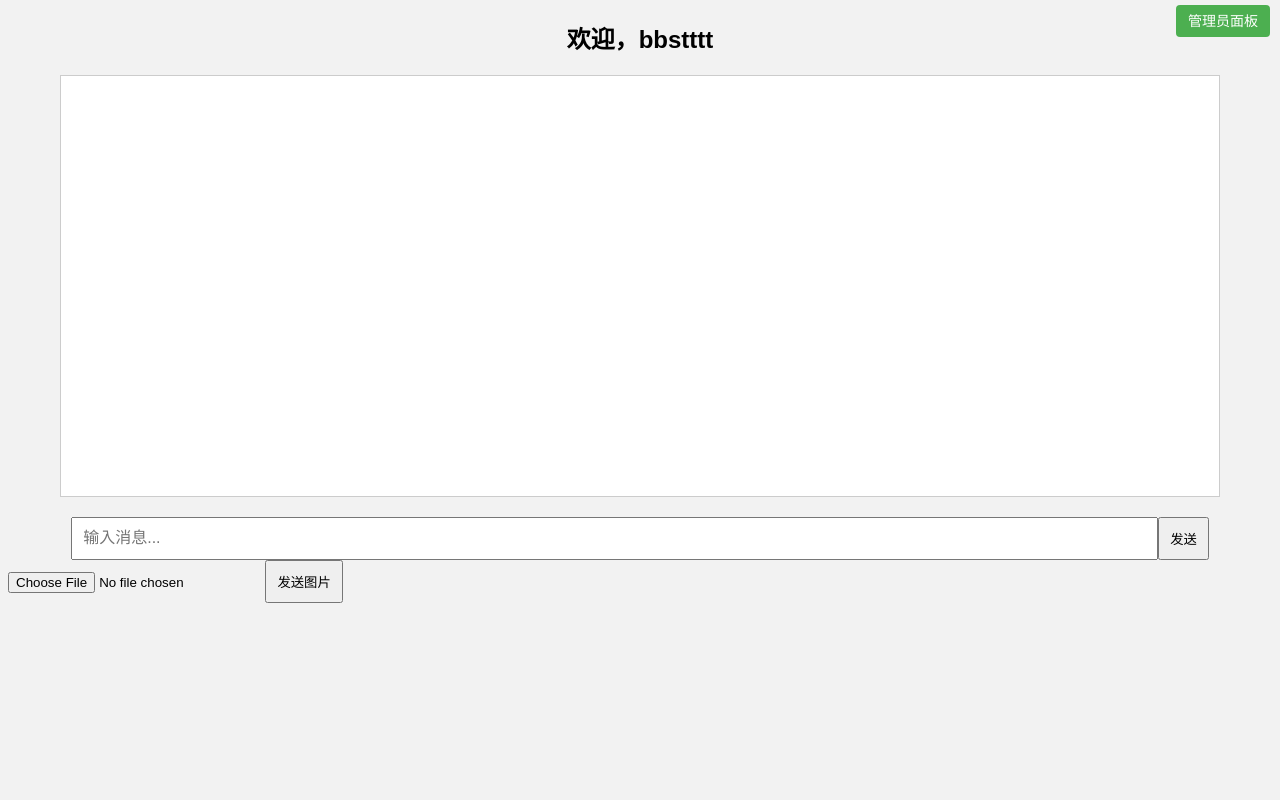
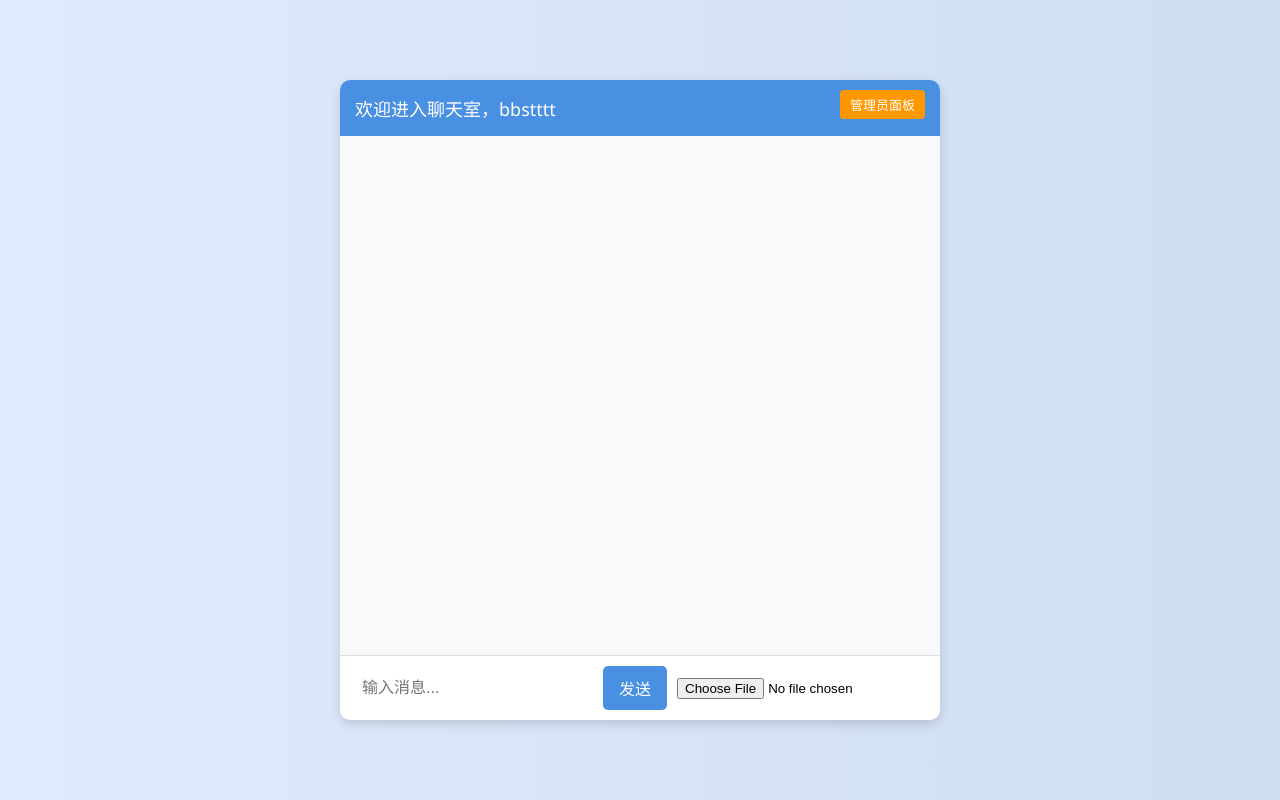
Before and after one commit to DBL-wdfamz/flask-chat-app, a Flask app: page /chat in a window 1280 px wide. Run offline with Flask 3, Linux system fonts and the light colour scheme; a user stored in the database is signed in; some libraries are stand-ins or nearby versions.

Commit message:
Update chat.html

```diff
--- a/templates/chat.html
+++ b/templates/chat.html
@@ -1,94 +1,186 @@
 <!DOCTYPE html>
-<html>
+<html lang="zh">
 <head>
   <meta charset="UTF-8">
   <title>聊天室</title>
-    <script src="https://cdn.socket.io/4.3.2/socket.io.min.js"></script>
+  <script src="https://cdn.socket.io/4.7.2/socket.io.min.js"></script>
   <style>
     body {
-            font-family: Arial;
-            background-color: #f2f2f2;
+      font-family: 'Segoe UI', sans-serif;
+      background: linear-gradient(to right, #e0eafc, #cfdef3);
+      display: flex;
+      justify-content: center;
+      align-items: center;
+      height: 100vh;
+      margin: 0;
     }
-        #chat-box {
+
+    .chat-container {
+      background: white;
       width: 90%;
-            height: 400px;
-            border: 1px solid #ccc;
+      max-width: 600px;
+      height: 80%;
+      box-shadow: 0 4px 12px rgba(0, 0, 0, 0.15);
+      border-radius: 10px;
+      display: flex;
+      flex-direction: column;
+      overflow: hidden;
+      position: relative;
+    }
+
+    .chat-header {
+      background-color: #4a90e2;
+      color: white;
+      padding: 15px;
+      font-size: 18px;
+      position: relative;
+    }
+
+    #chatbox {
+      flex: 1;
+      padding: 10px;
       overflow-y: scroll;
+      background-color: #f7f9fb;
+    }
+
+    .message {
+      margin: 8px 0;
+      padding: 10px 15px;
+      border-radius: 15px;
+      max-width: 75%;
+      clear: both;
+      word-break: break-word;
+    }
+
+    .mine {
+      background-color: #d1eaff;
+      align-self: flex-end;
+      margin-left: auto;
+    }
+
+    .other {
+      background-color: #f1f0f0;
+      align-self: flex-start;
+      margin-right: auto;
+    }
+
+    .chat-input {
+      display: flex;
+      align-items: center;
       padding: 10px;
-            background: #fff;
-            margin: 20px auto;
+      border-top: 1px solid #ddd;
+      gap: 10px;
     }
-        #chat-input {
-            width: 90%;
-            display: flex;
-            margin: 0 auto;
-            margin-top: 10px;
-        }
+
     #message {
       flex: 1;
-            padding: 10px;
+      border: none;
+      padding: 12px;
       font-size: 16px;
+      border-radius: 5px;
+      outline: none;
     }
+
     button {
-            padding: 10px;
+      padding: 10px 16px;
+      border: none;
+      background-color: #4a90e2;
+      color: white;
+      font-size: 16px;
+      border-radius: 5px;
+      cursor: pointer;
     }
-        .message {
-            margin: 5px 0;
+
+    button:hover {
+      background-color: #357ABD;
     }
-        .username {
-            font-weight: bold;
-            margin-right: 5px;
+
+    input[type="file"] {
+      border: none;
     }
-        #upload {
-            margin: 10px auto;
-            display: block;
+
+    /* 管理员按钮样式 */
+    .admin-button {
+      position: absolute;
+      top: 10px;
+      right: 15px;
+      background-color: #ff9800;
+      color: white;
+      padding: 5px 10px;
+      font-size: 13px;
+      border: none;
+      border-radius: 4px;
+      cursor: pointer;
+      text-decoration: none;
+    }
+
+    .admin-button:hover {
+      background-color: #e68900;
     }
   </style>
 </head>
 <body>
-    <h2 style="text-align:center;">欢迎，{{ username }}</h2>
+<div class="chat-container">
+  <div class="chat-header">
+    欢迎进入聊天室，{{ username }}
+    {% if session.get('is_admin') %}
+    <a class="admin-button" href="{{ url_for('admin') }}">管理员面板</a>
+    {% endif %}
+  </div>
 
-    <div id="chat-box"></div>
+  <div id="chatbox"></div>
 
-    <form id="chat-input" onsubmit="sendMessage(); return false;">
-        <input type="text" id="message" placeholder="输入消息...">
-        <button type="submit">发送</button>
-    </form>
-
-    <form id="upload-form" enctype="multipart/form-data" method="POST" action="/upload">
-        <input type="file" name="image" accept="image/*">
-        <button type="submit">发送图片</button>
-    </form>
+  <div class="chat-input">
+    <input type="text" id="message" placeholder="输入消息..." autofocus>
+    <button onclick="sendMessage()">发送</button>
+    <input type="file" id="imageInput" accept="image/*">
+  </div>
+</div>
 
 <script>
   const socket = io();
+  const chatbox = document.getElementById('chatbox');
+  const username = "{{ username }}";
 
   socket.on('receive_message', function(data) {
-            const box = document.getElementById('chat-box');
-            const div = document.createElement('div');
-            div.className = 'message';
-            div.innerHTML = '<span class="username">' + data.username + ':</span> ' + data.message;
-            box.appendChild(div);
-            box.scrollTop = box.scrollHeight;
+    const msg = document.createElement('div');
+    msg.classList.add('message');
+    msg.classList.add(data.username === username ? 'mine' : 'other');
+
+    msg.innerHTML = `<strong>${data.username}:</strong> ` + data.message;
+    chatbox.appendChild(msg);
+    chatbox.scrollTop = chatbox.scrollHeight;
   });
 
   function sendMessage() {
     const input = document.getElementById('message');
-            const message = input.value.trim();
-            if (message) {
-                socket.emit('send_message', { message: message });
+    const msg = input.value.trim();
+    if (msg !== '') {
+      socket.emit('send_message', {message: msg});
       input.value = '';
     }
   }
+
+  document.getElementById('message').addEventListener('keydown', function (e) {
+    if (e.key === 'Enter') {
+      sendMessage();
+    }
+  });
+
+  document.getElementById('imageInput').addEventListener('change', function () {
+    const file = this.files[0];
+    if (!file) return;
+
+    const formData = new FormData();
+    formData.append('image', file);
+
+    fetch('/upload', {
+      method: 'POST',
+      body: formData
+    }).then(res => {
+      if (!res.ok) alert('图片上传失败');
+    });
+  });
 </script>
-
-    {% if session.get('is_admin') %}
-    <div style="position: fixed; top: 10px; right: 10px; z-index: 9999;">
-        <a href="{{ url_for('admin') }}"
-           style="background-color: #4CAF50; color: white; padding: 8px 12px; text-decoration: none; border-radius: 4px; font-size: 14px;">
-            管理员面板
-        </a>
-    </div>
-    {% endif %}
 </body>
 </html>
```
Lines whose indentation alone changed are shown as unchanged.
